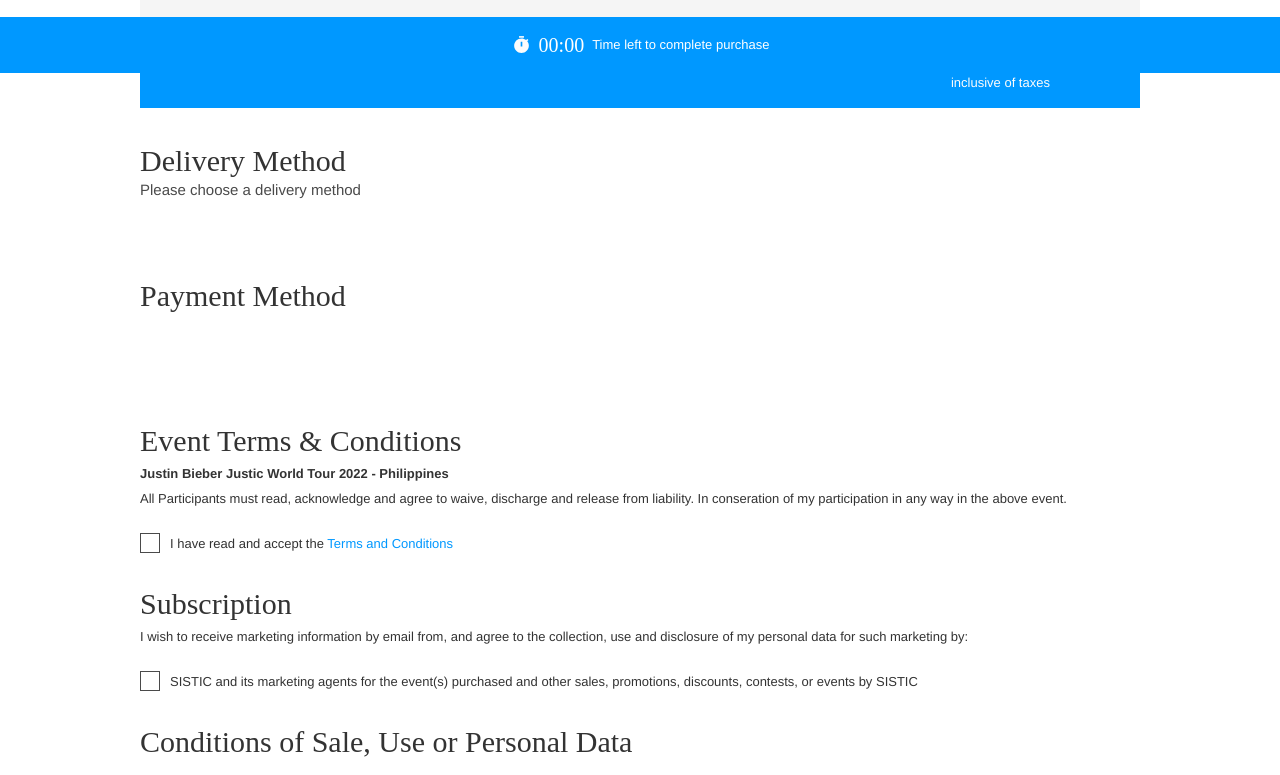
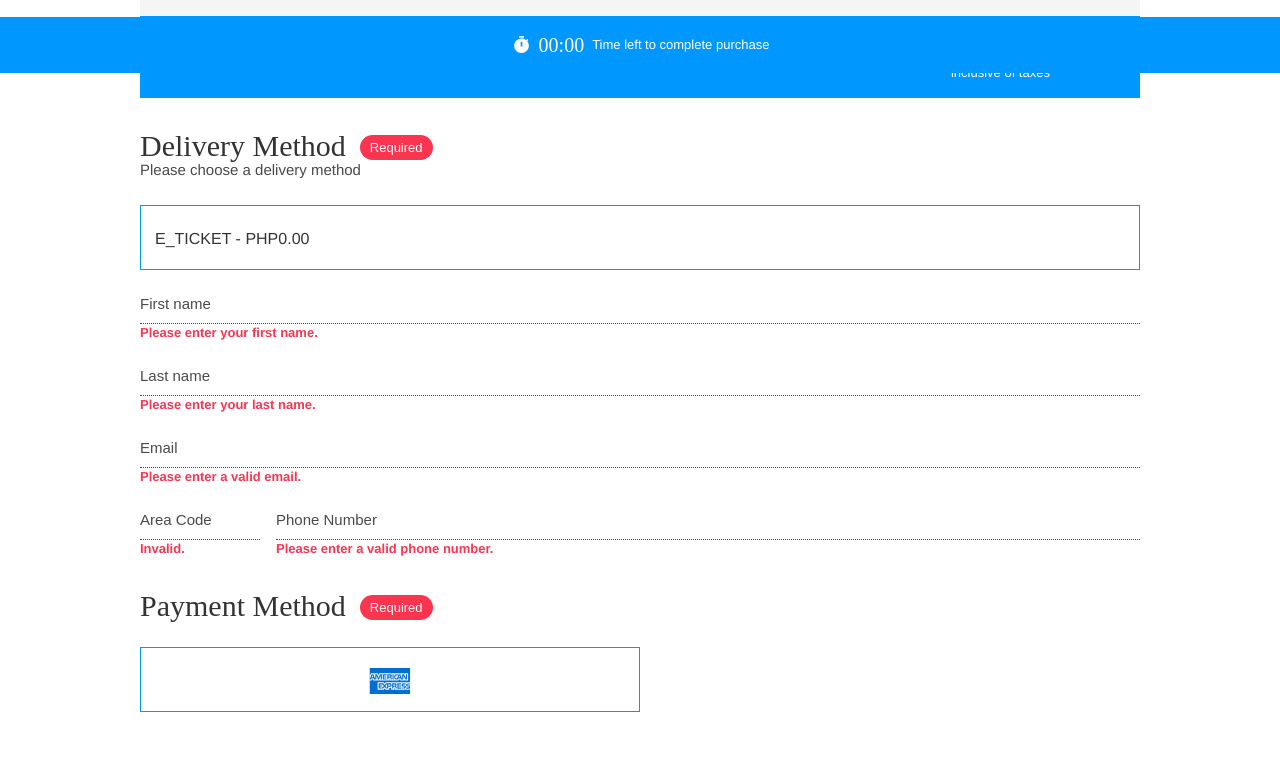
Before and after one commit to wenxiaofang2022/ticket_book, a Vue app: page / in a window 1280 px wide. Shown: the part 727-1502 px from the top of the page. Built offline with nearby package versions, Linux system fonts and the light colour scheme.

Commit message:
feat:shopcart delivery part + payment part

```diff
--- a/src/views/Home.vue
+++ b/src/views/Home.vue
@@ -190,20 +190,60 @@
             </div>
           </div>
         </div>
-        <div class="cart-part">
-          <div class="part-tit">Delivery Method</div>
+        <div class="cart-part" v-if="deliveryMethodList&&deliveryMethodList.length>0">
+          <div class="part-tit">Delivery Method<span class="u__titleerror">Required</span></div>
           <div class="part-desc">Please choose a delivery method</div>
-          <div class="part-content"></div>
+          <div class="part-content no-padding">
+            <div class="select-imitation delivery-select">
+              <div class="select-selected" @click="showDeliverySelect=!showDeliverySelect">{{deliveryMethodList[0].code}} - {{deliveryMethodList[0].charge.formatted}}</div>
+              <div class="select-list" v-show="showDeliverySelect">
+                <div class="select-item" v-for="(item,m) in deliveryMethodList" :key="'delivery_'+m" @click="chooseDelivery(m)">
+                  {{item.code}} - {{item.charge.formatted}}
+                </div>
+              </div>
+            </div>
+            <div class="input-imitation">
+              <input type="text" placeholder="First name"/>
+              <div class="u__error">Please enter your first name.</div>
+            </div>
+            <div class="input-imitation">
+              <input type="text" placeholder="Last name"/>
+              <div class="u__error">Please enter your last name.</div>
+            </div>
+            <div class="input-imitation">
+              <input type="text" placeholder="Email"/>
+              <div class="u__error">Please enter a valid email.</div>
+            </div>
+            <div class="s_row">
+              <div class="input-imitation">
+                <input type="text" placeholder="Area Code"/>
+                <div class="u__error">Invalid.</div>
+              </div>
+              <div class="input-imitation">
+                <input type="text" placeholder="Phone Number"/>
+                <div class="u__error">Please enter a valid phone number.</div>
+              </div>
+            </div>
+          </div>
         </div>
-        <div class="cart-part">
-          <div class="part-tit">Payment Method</div>
-          <div class="part-content"></div>
+        <div class="cart-part" v-if="paymentMethodList&&paymentMethodList.length>0">
+          <div class="part-tit">Payment Method<span class="u__titleerror">Required</span></div>
+          <div class="part-content no-padding">
+            <div class="select-imitation payment-select">
+              <div class="select-selected" @click="showPaymentSelect=!showPaymentSelect">
+                <div class="selected-item" v-html="paymentMethodList[0].code"></div>
+              </div>
+              <div class="select-list" v-show="showPaymentSelect">
+                <div class="select-item" v-for="(item,m) in paymentMethodList" :key="'payment_'+m" v-html="item.code"></div>
+              </div>
+            </div>
+          </div>
         </div>
         <div class="cart-part">
           <div class="terms-list" v-if="termsCheckList&&termsCheckList.length>0">
             <div class="terms-item" v-for="(item,m) in termsCheckList" :key="'terms_'+m">
               <div class="part-content terms-content">
-                <div class="part-tit">{{item.title}}</div>
+                <div class="part-tit">{{item.title}}<span class="u__titleerror">Required</span></div>
                 <div class="part-subtit">{{item.subtit}}</div>
                 <div class="part-terms-desc">{{item.desc}}</div>
                 <div class="part-checkbox" v-if="item.checkobj" @click="changeChecked(m)">
@@ -230,6 +270,9 @@
             </div>
           </div>
         </div>
+      </div>
+      <div class="confirm-btn">
+        <div class="btn active" @click="confirmOrder">Confirm Order</div>
       </div>
       <div class="fixed-timer">
         <div class="s_fixed">
@@ -338,6 +381,16 @@ export default {
           },
         }
       ],
+      orderInfo:{
+        email:'',
+        firstname:'',
+        lastname:'',
+        areacode:'',
+        phonenumber:'',
+        remarks:''
+      },
+      showDeliverySelect:false,
+      showPaymentSelect:false,
       //controll bar
       showHome:false,
       showCart:true,
@@ -362,6 +415,37 @@ export default {
   },
   methods:{
     //shopcart part
+    chooseDelivery(){
+      this.orderInfo
+    },
+    confirmOrder(){
+      this.$http.getHttp({
+        name:'submitPrepayment',
+        params:{
+          api:'submitPrepayment',
+          cartguid:this.cartGuid,
+          email:'',
+          firstname:'',
+          lastname:'',
+          areacode:'',
+          phonenumber:'',
+          remarks:''
+        }
+      },(res,success)=>{
+        if(success){
+          console.log("res===",res);
+          this.eventName = res.data.eventName;
+          this.venue = res.data.venue;
+          this.dateDay = res.data.dateDay;
+          this.dateTimeDuration = res.data.dateTimeDuration;
+          this.lineItemList = res.data.lineItemList;
+          this.lineItemTotal = res.data.lineItemTotal;
+          this.deliveryMethodList = res.data.deliveryMethodList;
+          this.paymentMethodList = res.data.paymentMethodList;
+          this.expiryTime = res.data.expiryTime;
+        }
+      })
+    },
     goShopCart(){
       this.showHome = false;
       this.showCart = true;
@@ -684,6 +768,29 @@ export default {
       }
     }
   }
+  .confirm-btn{
+    padding-top: 25px;
+    .btn{
+      width: 288px;
+      margin-left: auto;
+      margin-right: auto;
+      border: none;
+      display: block;
+      height: 43px;
+      line-height: 43px;
+      font-size: 0.938rem;
+      text-decoration: none;
+      text-align: center;
+      border-radius: 60px;
+      box-sizing: border-box;
+      color: #FCFCFC;
+      background: #A6A5A3;
+      cursor: pointer;
+      &.active{
+        background: #151009;
+      }
+    }
+  }
   @import "./home.scss";
   @import "./shopcart.scss";
 }
--- /dev/null
+++ b/src/views/ShopCar_back.vue
@@ -0,0 +1,67 @@
+<template>
+  <div class="shop-car-container page-container">
+    <div class="nodata-box">
+      <div class="text">Your shopping cart is empty</div>
+      <div class="btn active" @click="goShopping">Continue Shopping</div>
+    </div>
+  </div>
+</template>
+
+<script>
+
+export default {
+  name: 'ShopCar',
+  data(){
+    return{
+      cartGuid:'',
+      expiryTime:''
+    }
+  },
+  mounted(){
+    this.cartGuid = this.$route.params.cartGuid;
+    this.expiryTime = this.$route.params.expiryTime;
+    this.geInitData();
+  },
+  methods:{
+    goShopping(){
+      this.$router.push({
+        path: '/'
+      });
+    },
+    geInitData(){
+      this.$http.getHttp({
+        name:'getcart',
+        params:{
+          api:'getcart',
+          cartguid:this.cartGuid,
+        }
+      },(res,success)=>{
+        if(success){
+          console.log("res===",res);
+        }
+      })
+    }
+  },
+  beforeUnmount(){
+
+  }
+}
+</script>
+<style lang="scss">
+.shop-car-container{
+  .nodata-box{
+    max-width: 1060px;
+    margin-left: auto;
+    margin-right: auto;
+    margin-top: 56px;
+    text-align: center;
+    .text{
+      margin-bottom: 25px;
+      font-family: 'Agency FB';
+      font-weight: 400;
+      font-size: 1.250rem;
+      line-height: 1.250em;
+    }
+  }
+}
+</style>
--- a/src/views/home.scss
+++ b/src/views/home.scss
@@ -163,29 +163,6 @@
         }
       }
     }
-    .confirm-btn{
-        padding-top: 25px;
-        .btn{
-          width: 288px;
-          margin-left: auto;
-          margin-right: auto;
-          border: none;
-          display: block;
-          height: 43px;
-          line-height: 43px;
-          font-size: 0.938rem;
-          text-decoration: none;
-          text-align: center;
-          border-radius: 60px;
-          box-sizing: border-box;
-          color: #FCFCFC;
-          background: #A6A5A3;
-          cursor: pointer;
-          &.active{
-            background: #151009;
-          }
-        }
-      }
     .select-list{
       .select-item{
         margin-top: 7px;
--- a/src/views/shopcart.scss
+++ b/src/views/shopcart.scss
@@ -1,4 +1,5 @@
 .shop-car-container{
+  padding-bottom: 60px;
   .nodata-box{
     max-width: 1060px;
     margin-left: auto;
@@ -47,6 +48,23 @@
         font-family: 'Agency FB';
         font-size: 1.875rem;
         font-weight: 400;
+        line-height: 1.167em;
+        .u__titleerror{
+          display: inline-block;
+          // display: none;
+          background: #FA3550;
+          color: #FCFCFC;
+          font-family: 'Rubik', sans-serif;
+          font-weight: 300;
+          font-size: 0.813rem;
+          line-height: 1.385em;
+          box-sizing: border-box;
+          padding: 4px 10px 3px;
+          border-radius: 60px;
+          position: relative;
+          transform: translateY(-3px);
+          margin-left: 14px;
+        }
       }
       .part-subtit{
         margin-top: 15px;
@@ -145,6 +163,130 @@
           font-size: 0.813rem;
           line-height: 1.385em;
           padding: 22px 0px 0px;
+        }
+        &.no-padding{
+          padding: 0px;
+        }
+        .select-imitation{
+          margin-top: 24px;
+          width: 100%;
+          height: 65px;
+          line-height: 65px;
+          position: relative;
+          border: 1px solid #ccc;
+          border-color: #0098FF;
+          &.payment-select{
+            width: 50%;
+            .select-list{
+              .select-item{
+                font-size: 0px;
+                border-top: 1px dotted #ccc;
+                &:nth-child(1){
+                  border-top: none;
+                }
+                label{
+                  width: 100%;
+                  height: 65px;
+                  display: inline-block;
+                  position: relative;
+                  svg{
+                    position: absolute;
+                    left:50%;
+                    top:50%;
+                    transform: translateX(-50%) translateY(-50%);
+                  }
+                }
+              }
+            }
+          }
+          .select-selected{
+            width: 100%;
+            height: 65px;
+            line-height: 65px;
+            position: relative;
+            z-index: 12;
+            padding: 0 14px;
+            cursor: pointer;
+            overflow: hidden;
+            .selected-item{
+              font-size: 0px;
+              border-top: 1px dotted #ccc;
+              width: 100%;
+              height: 65px;
+              input{
+                display: none;
+              }
+              &:nth-child(1){
+                border-top: none;
+              }
+              label{
+                svg{
+                  position: absolute;
+                  left:50%;
+                  top:50%;
+                  transform: translateX(-50%) translateY(-50%);
+                }
+              }
+            }
+          }
+          .select-list{
+            position: absolute;
+            left: 0px;
+            top: 65px;
+            width: 100%;
+            line-height: 65px;
+            background: #fff;
+            box-shadow: 0 0 3px rgba(0,0,0,0.2);
+            z-index: 10;
+            .select-item{
+              width: 100%;
+              height: 65px;
+              line-height: 65px;
+              padding: 0 14px;
+            }
+          }
+        }
+        .s_row{
+          display: flex;
+          justify-content: space-between;
+          position: relative;
+          width: 100%;
+          .input-imitation{
+            &:nth-child(1){
+              width: 120px;
+              position: relative;
+            }
+            &:nth-child(2){
+              width: calc(100% - 136px);
+            }
+          }
+        }
+        .input-imitation{
+          padding-top: 22px;
+          input{
+            background: none;
+            border: none;
+            border-bottom: 1px dotted #4A4A4A;
+            width: 100%;
+            font-size: 0.938rem;
+            line-height: 1.467em;
+            box-sizing: border-box;
+            padding: 0 0 8px;
+            color: #151009;
+            outline: 0;
+            border-radius: 0;
+            -webkit-appearance: none;
+            font-family: 'Rubik', sans-serif;
+            font-weight: 300;
+            &::placeholder { color:#4A4A4A; }
+          }
+          .u__error{
+            // display: none;
+            color: #FA3550;
+            font-weight: 600;
+            font-size: 0.813rem;
+            line-height: 1.385em;
+          }
         }
         .tickets-info{
           .eventName{
```
Also changed, not shown: src/api/httpList.js (+5 -5 lines).
